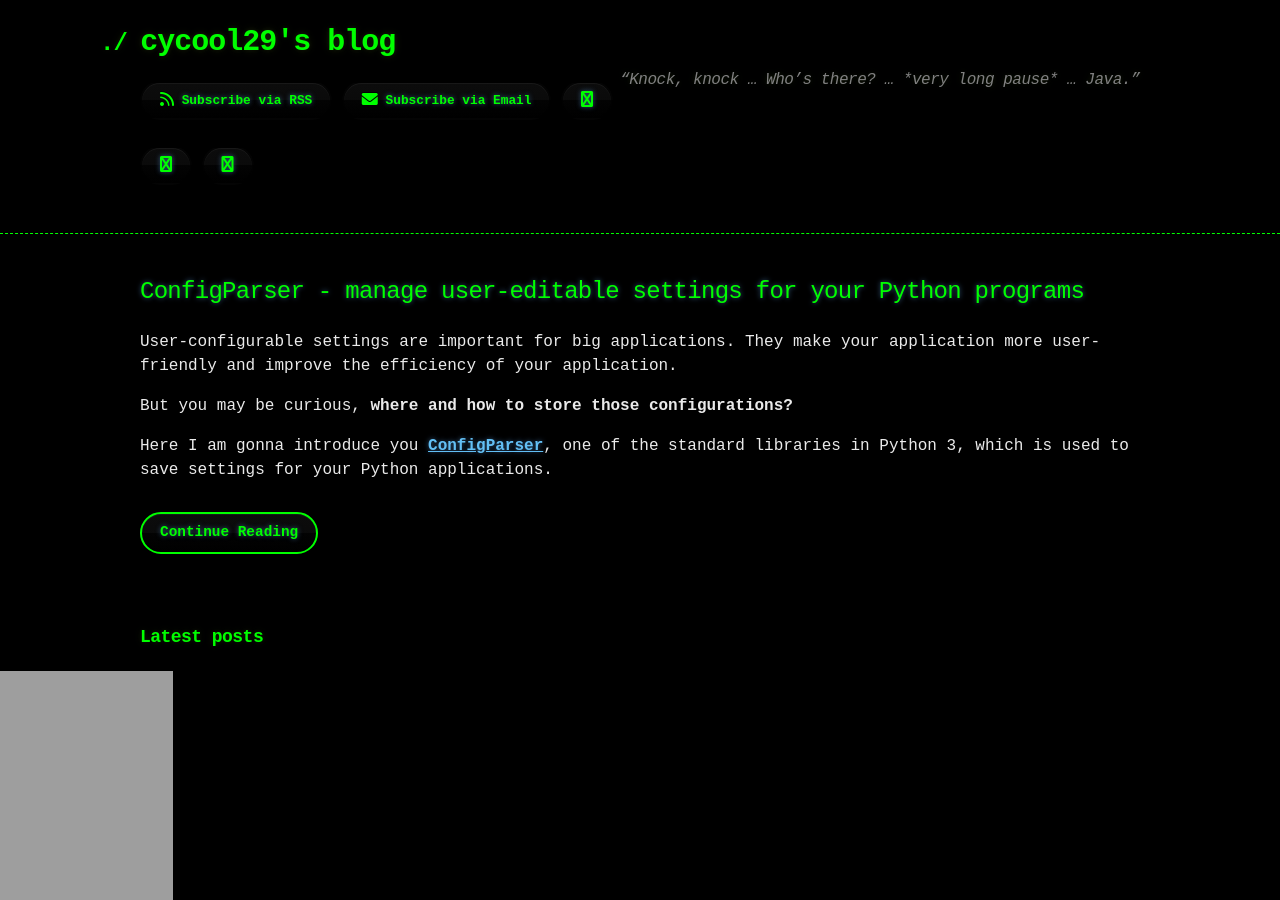
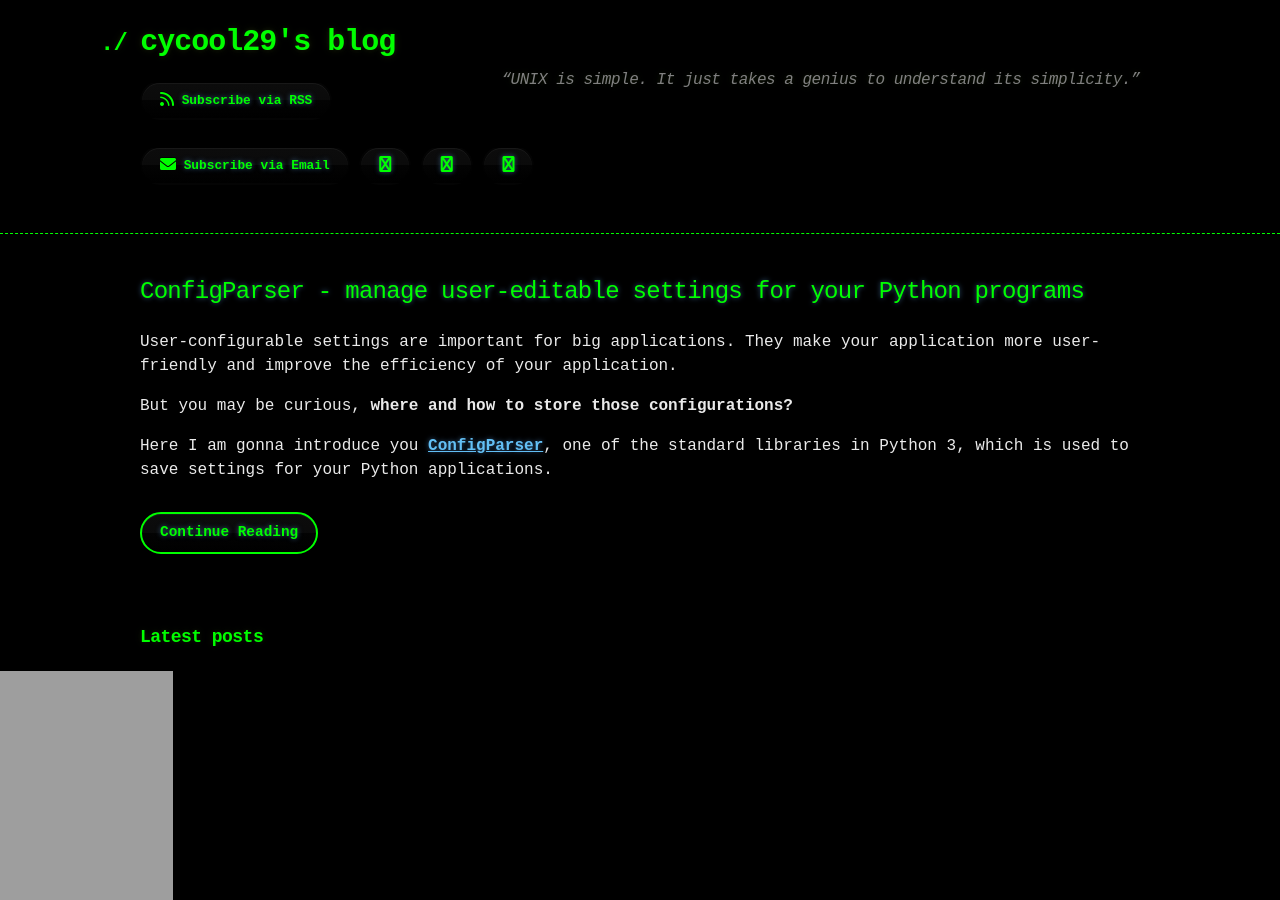
Before and after one commit to cycool29/cycool29.github.io, a Jekyll site: the page built from index.md, in a window 1280 px wide and 900 px high. Built offline with Jekyll 4.4.1, drawn with Linux system fonts in a browser that asks for light colours; a style sheet for code colours, icons or effects is not loaded.

Commit message:
Update quotes

```diff
--- a/_config.yml
+++ b/_config.yml
@@ -1,5 +1,5 @@
 title: cycool29's blog
-description: "“Knock, knock … Who’s there? … *very long pause* … Java.”"
+description: "“UNIX is simple. It just takes a genius to understand its simplicity.” "
 bio: A high school student. Intermediate in Python, Git, Bash. Learning JavaScript. He/Him. "
 author: cycool29
 url: https://cycool29.github.io
```
